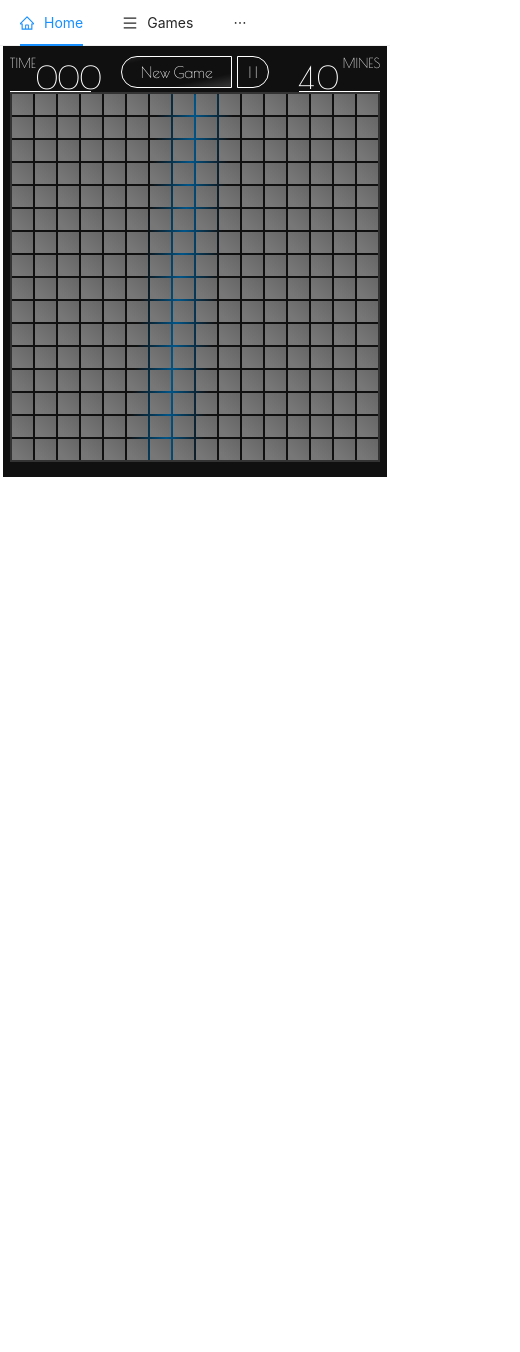
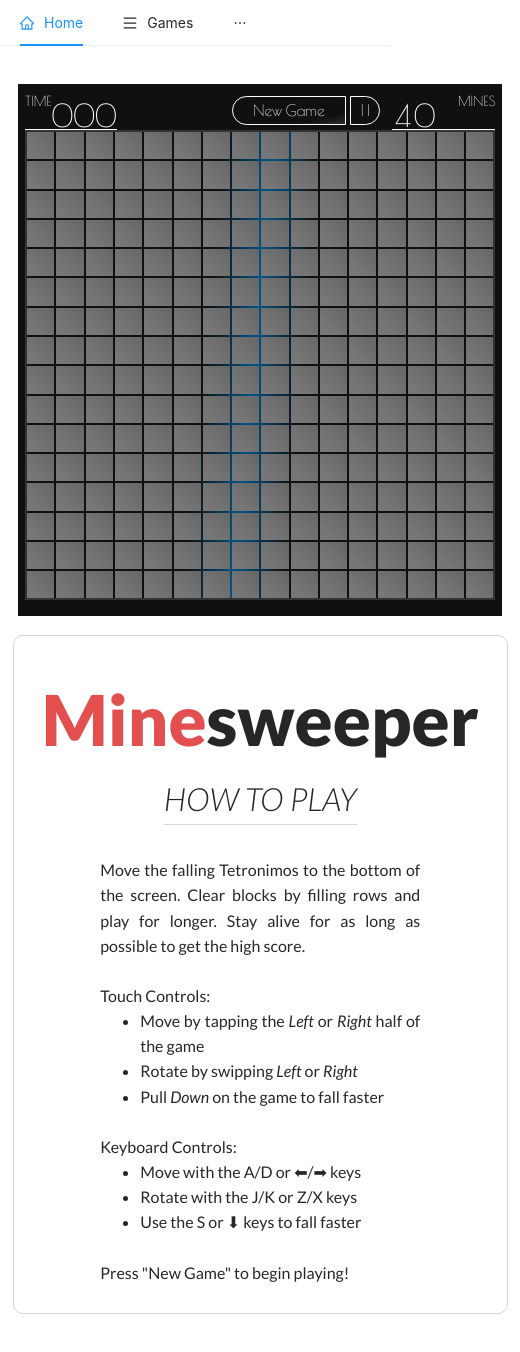
Before and after one commit to Manion-sebastian/waggroup, a Next.js app: page /minesweeper in a window 390 px wide. Shown: the whole page, 520 px wide, since content can reach past the window. Before the commit the page ends 844 px from the top, so only its background shows below. Built offline with nearby package versions, Linux system fonts and the light colour scheme.

Commit message:
adds display styling for tetris and minesweeper

```diff
--- a/components/tetris/App.styles.ts
+++ b/components/tetris/App.styles.ts
@@ -1,6 +1,7 @@
 import styled from 'styled-components';
 
 export const StyledTetrisWrapper = styled.div`
+  --tetris-green: rgb(48 211 56);
   outline: none;
 `;
 
--- a/components/tetris/startbutton/StartButton.styles.ts
+++ b/components/tetris/startbutton/StartButton.styles.ts
@@ -20,7 +20,7 @@ export const StyledStartButton = styled.button`
   transition: all 80ms ease-out;
 
   :hover {
-    background: #5fdf8f;
+    background: rgb(110 247 247);
     color: #101010;
     box-shadow: 0 0 .25rem rgb(60 60 60 / .3);
   }
--- a/pages/minesweeper.tsx
+++ b/pages/minesweeper.tsx
@@ -1,3 +1,7 @@
+// Next
+import styles from '../styles/tetris/TetrisPage.module.css'
+
+// React
 import React from 'react'
 import MineSweeperGame from '../components/minesweeperGame'
 
@@ -5,7 +9,52 @@ type Props = {}
 
 const mineSweeperGame = (props: Props) => {
   return (
-    <div><MineSweeperGame /></div>
+    <div>
+      <section className={`TETRIS DISPLAY ${styles.gameDisplay}`}>
+        <MineSweeperGame />
+        <div className={`INSTRUCTIONS WRAPPER ${styles.gameDetails}`}>
+          <p className={`TITLE ${styles.gameTitle}`}>
+            <span className={styles.red}>Mine</span>
+            <span className=''>sweeper</span>
+          </p>
+
+          <div className={`INSTRUCTIONS INNER WRAPPER ${styles.textInner}`}>
+            <p className={`HOW TO PLAY ${styles.bold}`}>HOW TO PLAY</p>
+
+            <article className={`INSTRUCTIONS ${styles.tutorial}`}>
+              Move the falling Tetronimos to the bottom of the screen.
+              Clear blocks by filling rows and play for longer.
+              Stay alive for as long as possible to get the high score.
+
+              <br />
+              <br />
+
+              Touch Controls:
+              <ul>
+                <li>Move by tapping the <em>Left</em> or <em>Right</em> half of the game</li>
+                <li>Rotate by swipping <em>Left</em> or <em>Right</em></li>
+                <li>Pull <em>Down</em> on the game to fall faster</li>
+              </ul>
+
+              <br />
+
+              Keyboard Controls:
+              <ul>
+                <li>Move with the A/D or ⬅/➡ keys</li>
+                <li>Rotate with the J/K or Z/X keys</li>
+                <li>Use the S or ⬇ keys to fall faster</li>
+              </ul>
+
+              <br />
+
+              Press "New Game" to begin playing!
+            </article>
+
+          </div>
+
+        </div>
+      </section>
+    </div>
   )
 }
 
--- a/styles/globals.css
+++ b/styles/globals.css
@@ -8,5 +8,5 @@
   --wag-bg-main: #f7f7f7;
   --wag-fnt-main: #101010;
   --wag-fnt-act: #39e;
-  --wag-bdr-main: #999;
+  --wag-bdr-main: #d4d4d4;
 }
--- a/styles/tetris/TetrisPage.module.css
+++ b/styles/tetris/TetrisPage.module.css
@@ -18,26 +18,45 @@
   margin-top: 1.2rem;
 }
 
-.gameInstructions {
+.gameDisplay :first-child {
+  position: relative;
+}
+
+.gameDetails {
+  display: flex;
+  flex-direction: column;
+  align-items: center;
+  width: max-content;
   height: 100%;
   border: 1px solid var(--wag-bdr-main);
   border-radius: 10px;
-  margin-left: 10vw;
+  margin-left: 6vw;
   padding: 2em;
   user-select: none;
 }
 
 .gameTitle {
   width: 100%;
-  font-size: 10vw;
+  font-size: clamp(4.5rem, 4.5vw, 16rem);
   font-weight: 900;
+  text-align: center;
+}
+
+.tutorial {
+  font-size: 1rem;
+  width: 20rem;
+  text-align: justify;
 }
 
 .bold {
+  width: max-content;
   font-size: 2rem;
-  font-weight: 700;
-  text-decoration: underline;
+  font-weight: 300;
+  font-style: italic;
+  border-bottom: 1px solid var(--wag-bdr-main);
   text-align: center;
+  white-space: nowrap;
+  margin: 0 auto 2rem;
 }
 
 /* COLORS */
@@ -73,6 +92,23 @@
 
 @media (max-width: 784px) {
   .gameDisplay {
+    width: max-content;
     flex-direction: column;
+    padding: 1.2rem .8rem;
+  }
+
+  .gameDetails {
+    width: 100%;
+    margin: 1.2rem auto;
+  }
+
+  .gameTitle {
+    width: max-content;
+    font-size: clamp(2rem, 18vw, 9rem);
+    margin: none;
+  }
+
+  .tutorial {
+
   }
 }
```
Also changed, not shown: pages/tetris.tsx (+37 -4 lines).
